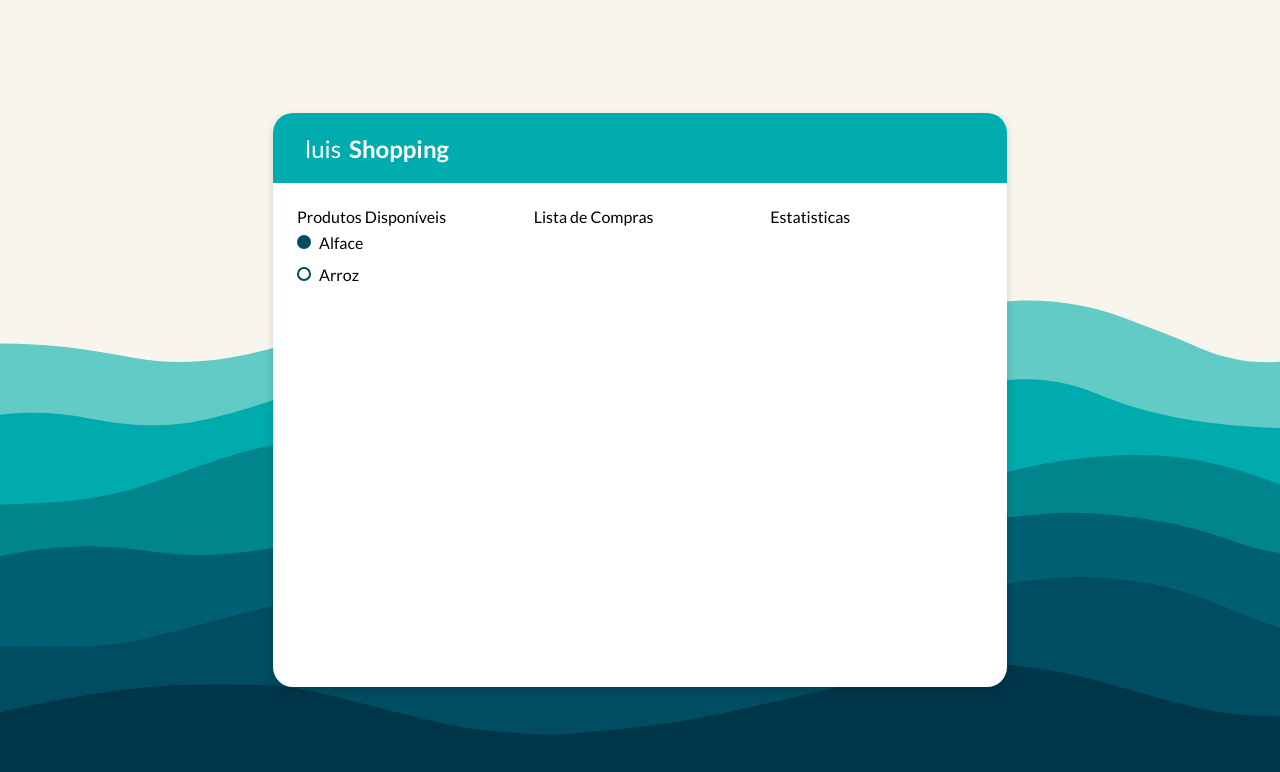
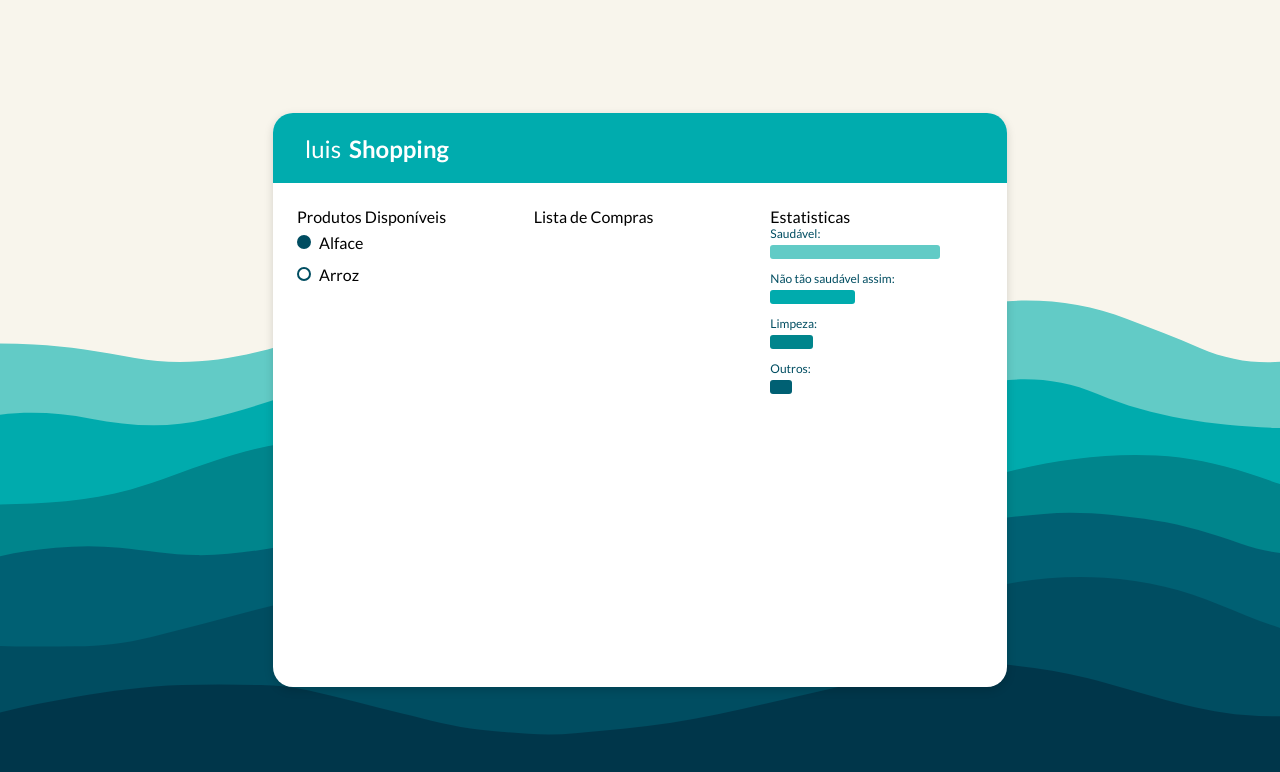
Before and after one commit to lffteclado/Alga-Shopping-React, a React (Create React App) app: page / in a window 1280 px wide. Shown: the top 772 px of the page. Built offline with nearby package versions, Linux system fonts and the light colour scheme.

Commit message:
LineChart

```diff
--- a/src/components/App/App.jsx
+++ b/src/components/App/App.jsx
@@ -1,5 +1,6 @@
-import React, { useState } from "react";
+import React, { useEffect, useState } from "react";
 import Checkbox from "../../shared/Checkbox";
+import LineChart from "../../shared/LineChart";
 import AppContainer from "../AppContainer";
 import AppHeader from '../AppHeader'
 import { Container, Wrapper } from "./App.style";
@@ -7,6 +8,15 @@
 export default function App (){
 const [lettuce, setLettuce ] = useState(true)
 const [rice, setRice] = useState(false)
+const [healthy, setHealthy] = useState(20);
+
+const colors = ['#62CBC6', '#00ABAD', '#00858C', '#006073', '#004D61']
+
+useEffect(() =>{
+  setTimeout(() => {
+    setHealthy(80)
+  }, 5000)
+},[])
 
    return <Wrapper>
     <Container>
@@ -34,6 +44,12 @@
           right={
               <div>
                 Estatisticas
+
+                <LineChart color={colors[0]} title={'Saudável'} percentage={80} />
+                <LineChart color={colors[1]} title={'Não tão saudável assim'} percentage={40} />
+                <LineChart color={colors[2]} title={'Limpeza'} percentage={20} />
+                <LineChart color={colors[3]} title={'Outros'} percentage={10} />
+
               </div>
           }
         />
--- /dev/null
+++ b/src/shared/LineChart/LineChart.jsx
@@ -0,0 +1,14 @@
+import react from "react";
+import { Wrapper, ProgressBar } from "./LineChart.styles";
+
+export default function LineChart ({ title, percentage, color }) {
+    return <Wrapper>
+    <span>
+        { title }:
+    </span>
+    <ProgressBar
+        color={color}
+        percentage={percentage}
+     />
+    </Wrapper>
+}
--- /dev/null
+++ b/src/shared/LineChart/LineChart.styles.js
@@ -0,0 +1,24 @@
+import styled from "styled-components";
+
+export const Wrapper = styled.div`
+    display: flex;
+    flex-direction: column;
+
+    margin-bottom: 12px;
+
+
+    span {
+        font-size: 12px;
+        color: #004D61;
+        margin-bottom: 4px;
+    }
+`
+
+export const ProgressBar = styled.div`
+    height: 14px;
+    border-radius: 3px;
+    background-color: ${props => props.color ? props.color : '#004D61'};
+    width: ${props => props.percentage ? props.percentage : 0}%;
+
+    transition: .5s ease;
+`
--- /dev/null
+++ b/src/shared/LineChart/index.js
@@ -0,0 +1 @@
+export { default } from './LineChart'
```
